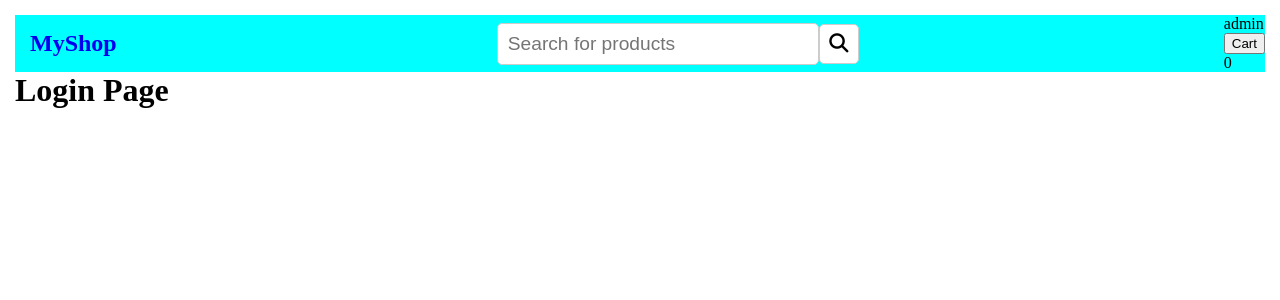
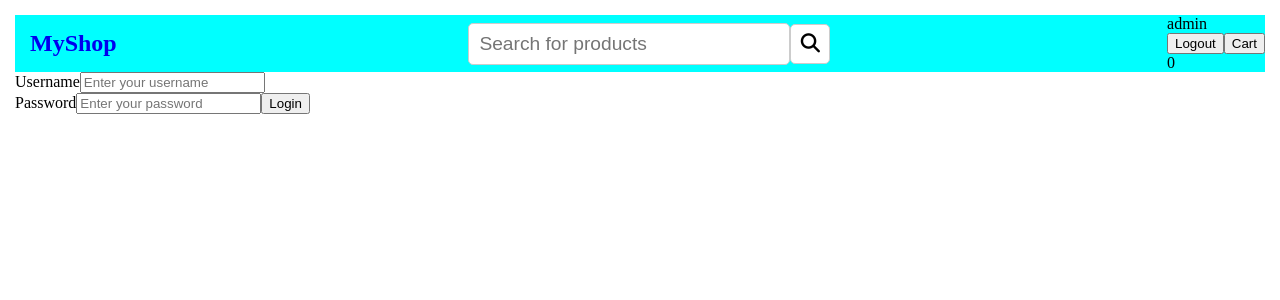
Before and after one commit to arpitkb/Myshop, a React (Create React App) app in the folder Frontend/: page /login in a window 1280 px wide. Shown: the top 300 px of the page. Built offline with nearby package versions, Linux system fonts and the light colour scheme.

Commit message:
Added Login page and cart cleaner

```diff
--- a/Frontend/src/App.jsx
+++ b/Frontend/src/App.jsx
@@ -12,8 +12,8 @@ import { UserProvider } from "./context/UserContext";
 import SearchRoute from "./routes/SearchRoute";
 function App() {
   return (
+  < CartProvider >
     <UserProvider>
-    < CartProvider >
     <div className="App">
       <Router>
         <Header/>
@@ -40,8 +40,8 @@ function App() {
         </Switch>
       </Router>
     </div>
+    </UserProvider>
     </CartProvider>
-    </UserProvider>
   );
 }
 
--- a/Frontend/src/context/CartContext.jsx
+++ b/Frontend/src/context/CartContext.jsx
@@ -4,6 +4,7 @@ import React from "react";
 export const CartContext = createContext([]);
 export const CartUpdater = createContext();
 export const CartRemover = createContext();
+export const CartCleaner = createContext();
 export function CartProvider({children}) {
   // Add the cart to local storage or cookie
 
@@ -39,12 +40,16 @@ export function CartProvider({children}) {
       setCart(newCart);
 
     }
-
+    const clearCart = () => {
+      setCart([]);
+    }
   return (
     <CartContext.Provider value={cart}>
         <CartUpdater.Provider value={addToCart}>
             <CartRemover.Provider value={removeFromCart}>
-        {children}
+              <CartCleaner.Provider value={clearCart}>
+                  {children}
+              </CartCleaner.Provider>
             </CartRemover.Provider>
         </CartUpdater.Provider>
     </CartContext.Provider>
--- a/Frontend/src/context/UserContext.jsx
+++ b/Frontend/src/context/UserContext.jsx
@@ -1,29 +1,34 @@
+import React from "react";
 import { useState, createContext } from "react";
+import { CartCleaner } from "../context/CartContext";
 import data from "../data";
 
 export const UserContext = createContext();
-export const Login = createContext();
-export const Logout = createContext();
+export const LoginContext = createContext();
+export const LogoutContext = createContext();
 export function UserProvider({children}) {
     let cookieUserID = document.cookie.split("; ").find(row => row.startsWith("id="))?.split("=")[1].split(".")[0].slice(4)
     const [user, setUser] = useState({id : cookieUserID || 1});
-
+    const clearCart = React.useContext(CartCleaner);
 
     const login = (loginUser) => {
-        let DBuser = data.users.filter(x => x.id === loginUser.id);
+        if(!loginUser) return;
+        let DBuser = data.users.filter(x => x.id === loginUser.id)[0];
         if(!DBuser) return false;
         setUser({id : DBuser.id});
     }
     const logout = () => {
         setUser(null);
+        localStorage.clear();
+        clearCart();
     }
     return (
-        <Logout.Provider value={logout}>
-            <Login.Provider value={login}>
+        <LogoutContext.Provider value={logout}>
+            <LoginContext.Provider value={login}>
                 <UserContext.Provider value={user}>
                     {children}
                 </UserContext.Provider>
-            </Login.Provider>
-        </Logout.Provider>
+            </LoginContext.Provider>
+        </LogoutContext.Provider>
     )
 }
--- a/Frontend/src/data.js
+++ b/Frontend/src/data.js
@@ -107,6 +107,11 @@ let data = {
             id : 1,
             username: "admin",
             password: "admin"
+        },
+        {
+            id : 2,
+            username: "hello",
+            password: "world"
         }
     ]
 
--- a/Frontend/src/partials/UserButton.jsx
+++ b/Frontend/src/partials/UserButton.jsx
@@ -2,17 +2,20 @@ import React from 'react'
 import { Link } from 'react-router-dom'
 import { CartContext } from '../context/CartContext'
 import { UserContext } from '../context/UserContext'
-import { Login } from '../context/UserContext'
+import { LoginContext, LogoutContext } from '../context/UserContext'
 import data from '../data'
 function UserButton() {
   const products = React.useContext(CartContext);
   const user = React.useContext(UserContext);
-  console.log(user);
-  console.log(data.users.filter(u=>u.id === user.id));
+  const login = React.useContext(LoginContext);
+  const logout = React.useContext(LogoutContext);
+
+  // console.log(user);
+  // console.log(data.users.filter(u=>u.id === user.id));
   return (
     <div>
-        <p>{data.users.filter(u => u.id === user.id)[0].username}</p>
-        {user ? "" : <Link to='/login'><button onClick={()=>Login(user)}>Login</button></Link>}
+        <p>{data.users.filter(u => u.id === user?.id)[0]?.username}</p>
+        {user ? <button onClick={()=>logout()}>Logout</button> : <Link to='/login'><button onClick={()=>login(user)}>Login</button></Link>}
         <Link to='/cart'><button>Cart</button></Link>
         <p>{products.length}</p>
     </div>
--- a/Frontend/src/routes/Login.jsx
+++ b/Frontend/src/routes/Login.jsx
@@ -1,7 +1,35 @@
+import data from "../data";
+import React from "react";
+import { LoginContext, UserContext } from "../context/UserContext";
 function Login(){
+    const login = React.useContext(LoginContext);
+    const user = React.useContext(UserContext);
+    const getUser = (username, password) => {
+        const searchUser = data.users.filter(usr => (usr.username === username && usr.password === password))[0];
+        if(!searchUser) return null;
+        console.log(searchUser);
+        return searchUser;
+    }
+    const handleSubmit = (event) => {
+        event.preventDefault();
+        console.log(event);
+        const usr = getUser(event.target[0].value, event.target[1].value);
+        if(!usr){
+            console.log("Login Failed!!, invalid username or password!!");
+        }
+        login(usr);
+        console.log(user);
+    }
     return (
         <div>
-            <h1>Login Page</h1>
+            <form onSubmit={handleSubmit}>
+                <label htmlFor="username">Username</label>
+                <input type="text" name="username" id="username" placeholder="Enter your username" required />
+                <br />
+                <label htmlFor="password">Password</label>
+                <input type="password" name="password" id="password" placeholder="Enter your password" required />
+                <button type="submit">Login</button>
+            </form>
         </div>
     );
 }
```
